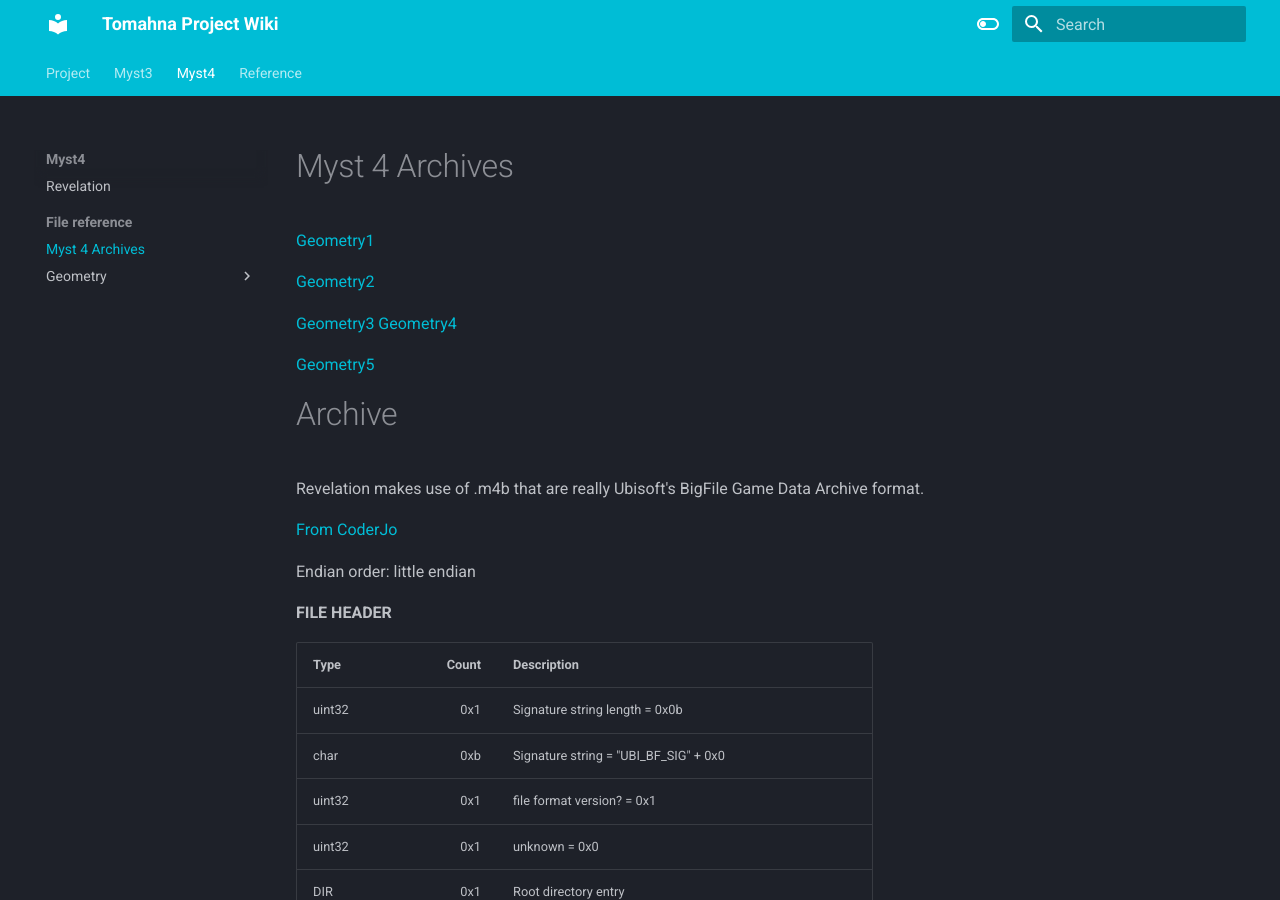
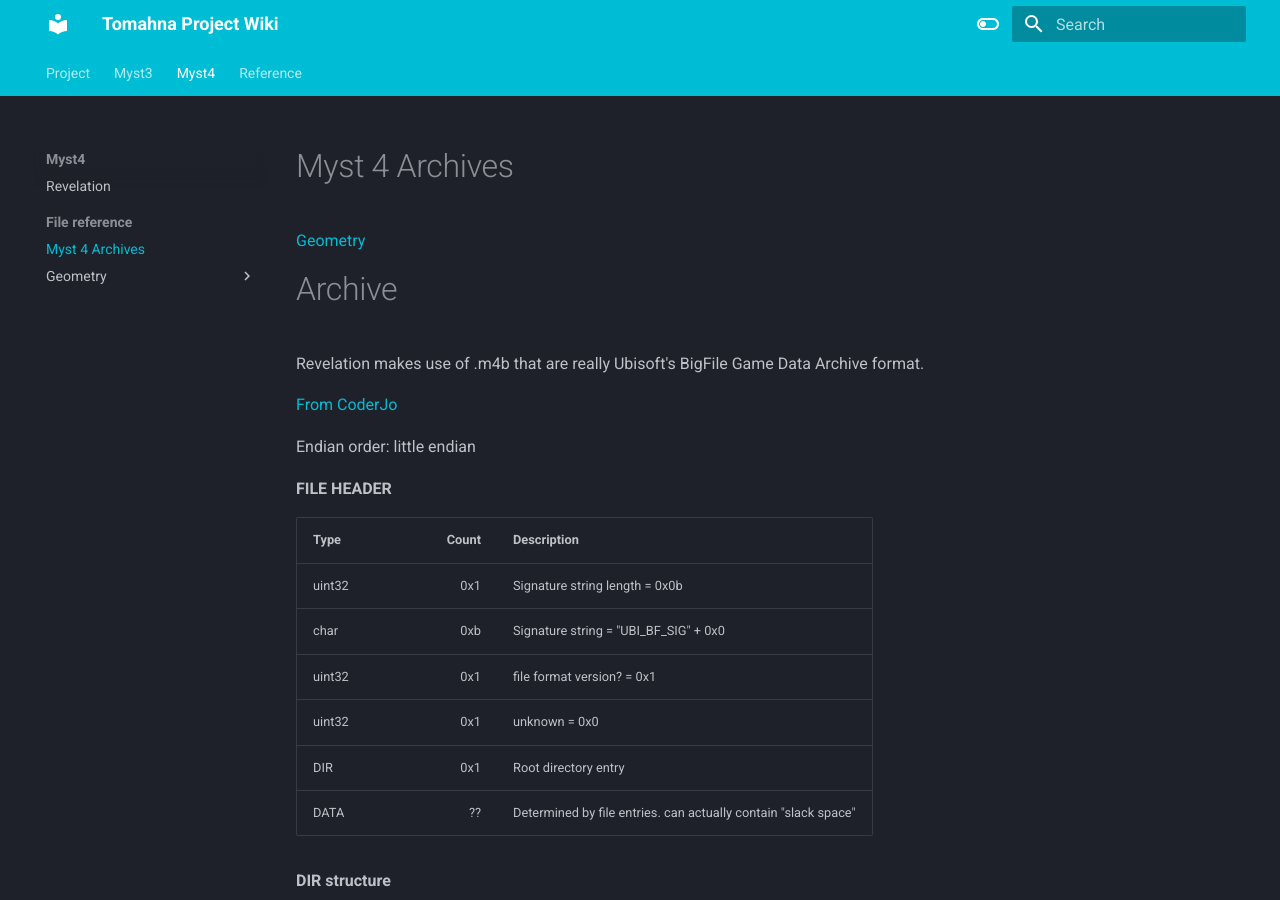
Before and after one commit to TomahnaProject/tomahna-project-wiki, an MkDocs documentation site: the page built from docs/myst4/file-reference/archives.md, in a window 1280 px wide and 900 px high. Built offline with MkDocs 1.6.1 and Material for MkDocs 9.7.7, drawn with Linux system fonts in a browser that asks for light colours.

```diff
--- a/docs/myst4/file-reference/archives.md
+++ b/docs/myst4/file-reference/archives.md
@@ -1,14 +1,6 @@
 # Myst 4 Archives
 
-[Geometry1](myst4/file-reference/geometry/mesh.md)
-
-[Geometry2](myst4/file-reference/geometry/)
-
-[Geometry3](/geometry)
-[Geometry4](geometry/)
-
-[Geometry5](geometry/index.md)
-
+[Geometry](./myst4/file-reference/geometry/mesh.md)
 
 # Archive
 Revelation makes use of .m4b that are really Ubisoft's BigFile Game Data Archive format.
```
Also changed, not shown: docs/index.md (+7 -3 lines), docs/myst3/index.md (+1 -1 lines).
